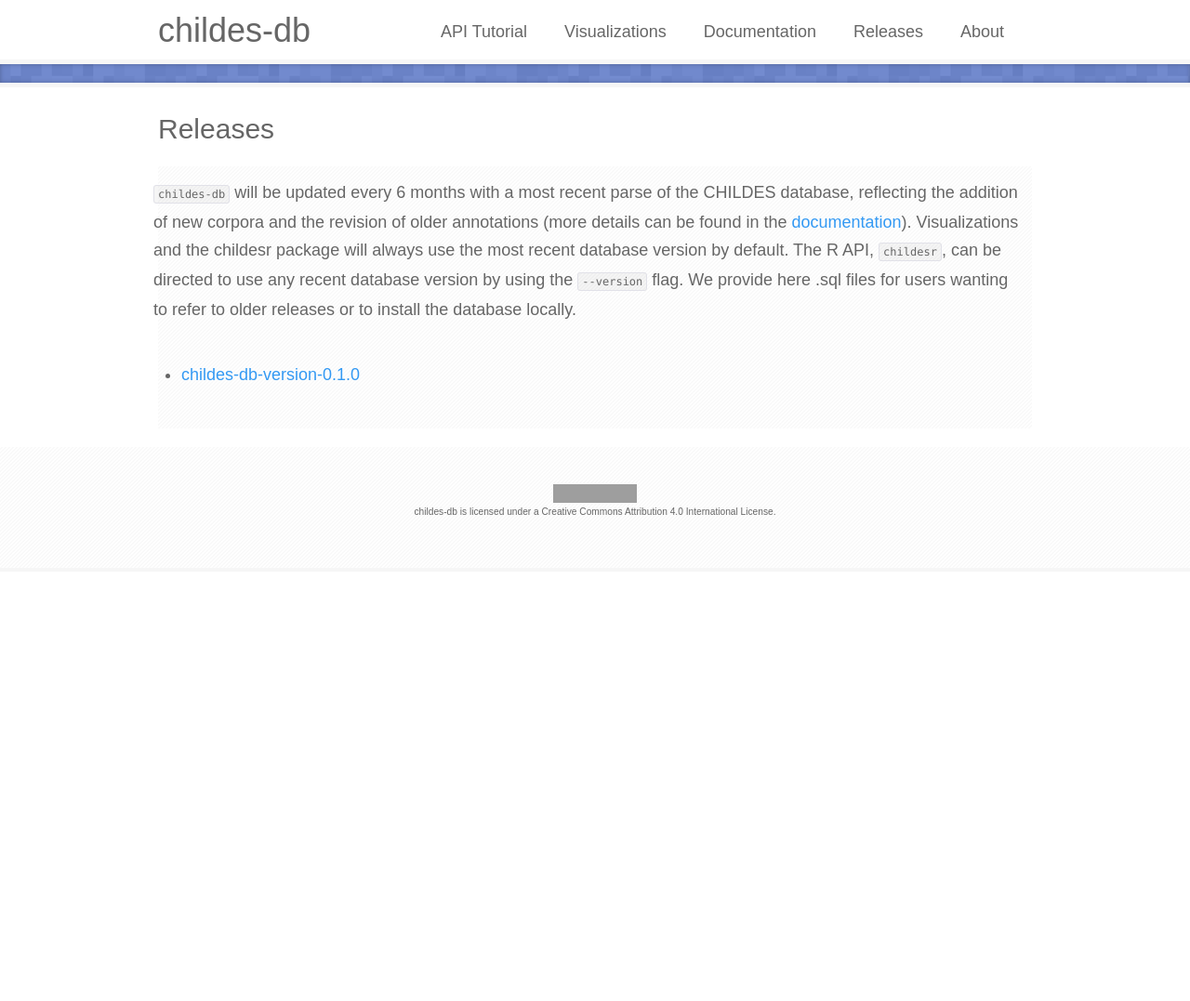
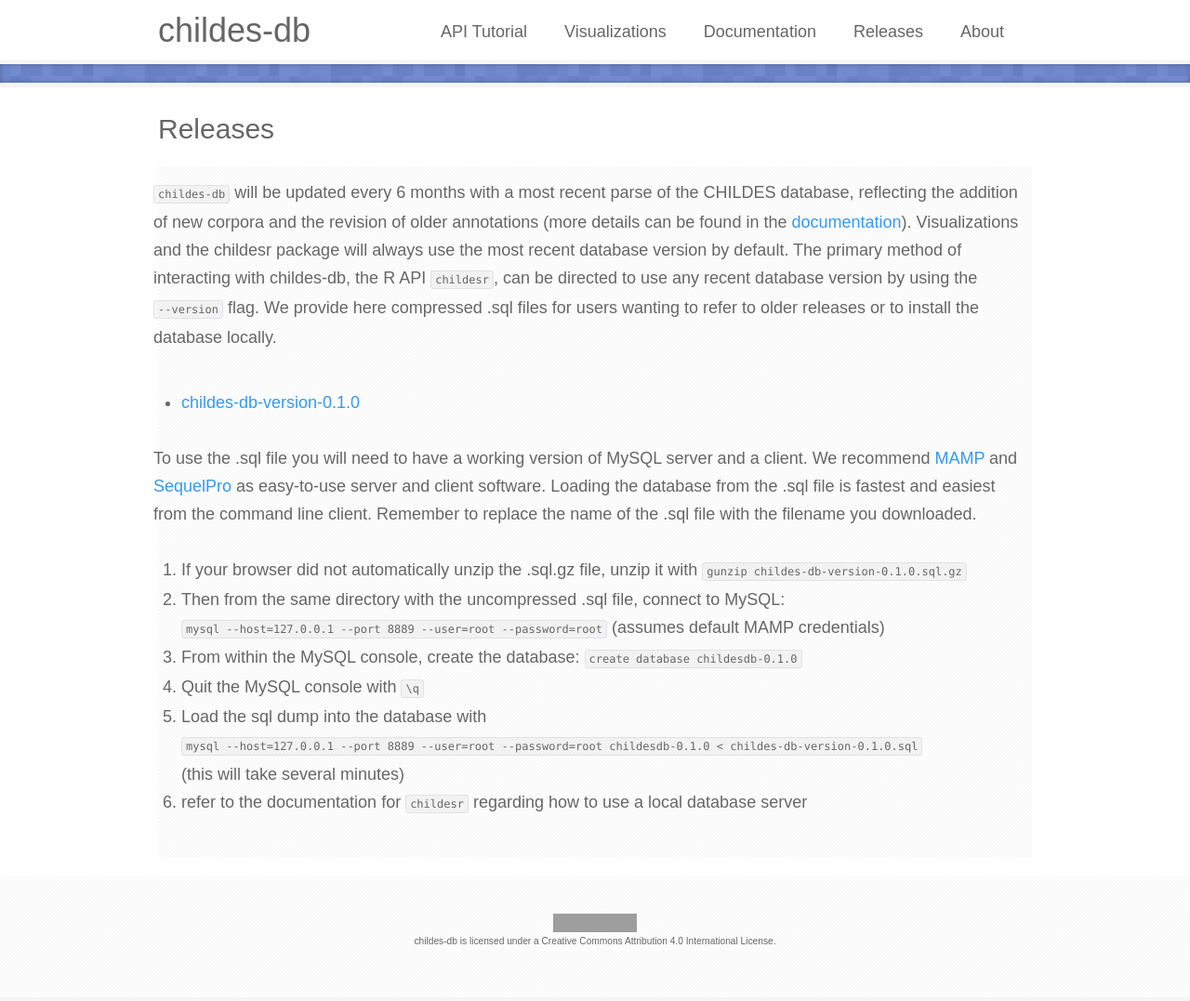
Before and after one commit to langcog/childes-db-website, a Jekyll site: the page built from releases.html, in a window 1280 px wide. Shown: the whole page at 93% size. Built offline with Jekyll 4.4.1, drawn with Linux system fonts in a browser that asks for light colours; some web fonts are replaced; before the commit the page ends 900 px from its top, so only the background shows below that; grey boxes are pictures that could not be loaded.

Commit message:
finished instructions for .sql install

```diff
--- a/releases.html
+++ b/releases.html
@@ -13,7 +13,7 @@ title: childes-db Releases
 		<div class="hero-unit">
 
 			<div class="row">
-				<p><code>childes-db</code> will be updated every 6 months with a most recent parse of the CHILDES database, reflecting the addition of new corpora and the revision of older annotations (more details can be found in the <a href="docs.html">documentation</a>). Visualizations and the childesr package will always use the most recent database version by default. The R API, <code>childesr</code>, can be directed to use any recent database version by using the <code>--version</code> flag. We provide here .sql files for users wanting to refer to older releases or to install the database locally.</p>
+				<p><code>childes-db</code> will be updated every 6 months with a most recent parse of the CHILDES database, reflecting the addition of new corpora and the revision of older annotations (more details can be found in the <a href="docs.html">documentation</a>). Visualizations and the childesr package will always use the most recent database version by default. The primary method of interacting with childes-db, the R API <code>childesr</code>, can be directed to use any recent database version by using the <code>--version</code> flag. We provide here compressed .sql files for users wanting to refer to older releases or to install the database locally.</p>
 			</div>
 
 			<div class="row">
@@ -26,10 +26,23 @@ title: childes-db Releases
 				</ul>
 
 
+
 			</div>
 
+			<div class="row">
+				<p>To use the .sql file you will need to have a working version of MySQL server and a client. We recommend <a href="https://www.mamp.info/en/">MAMP</a> and <a href="https://www.sequelpro.com">SequelPro</a> as easy-to-use server and client software. Loading the database from the .sql file is fastest and easiest from the command line client. Remember to replace the name of the .sql file with the filename you downloaded.</p>
+					<ol>
+					<li>
+					If your browser did not automatically unzip the .sql.gz file, unzip it with <code>gunzip childes-db-version-0.1.0.sql.gz</code></li>
+					<li> Then from the same directory with the uncompressed .sql file, connect to MySQL: <code>mysql --host=127.0.0.1 --port 8889 --user=root --password=root</code> (assumes default MAMP credentials)
+					</li>
+					<li> From within the MySQL console, create the database: <code>create database childesdb-0.1.0</code></li>
+					<li> Quit the MySQL console with <code>\q</code></li>
+					<li> Load the sql dump into the database with <code>mysql --host=127.0.0.1 --port 8889 --user=root --password=root childesdb-0.1.0 < childes-db-version-0.1.0.sql</code></li> (this will take several minutes)
+					<li> refer to the documentation for <code>childesr</code> regarding how to use a local database server
+					</ol>
 
-
+			</div>
 		</div>
 		<!--end: Row-->
 
```
